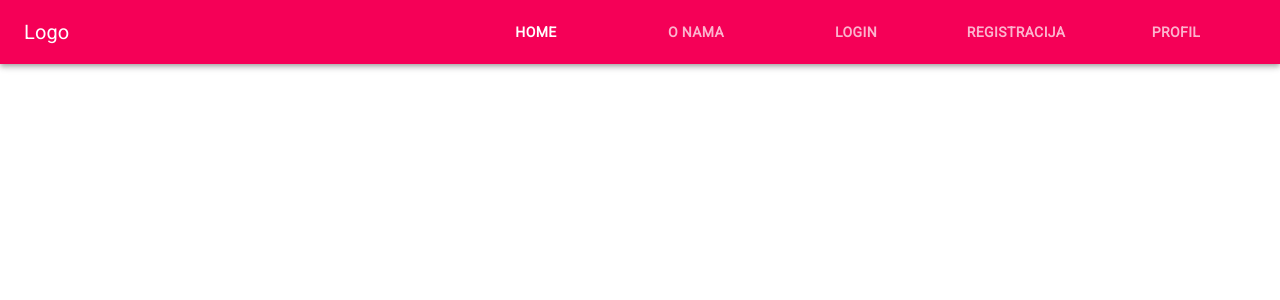
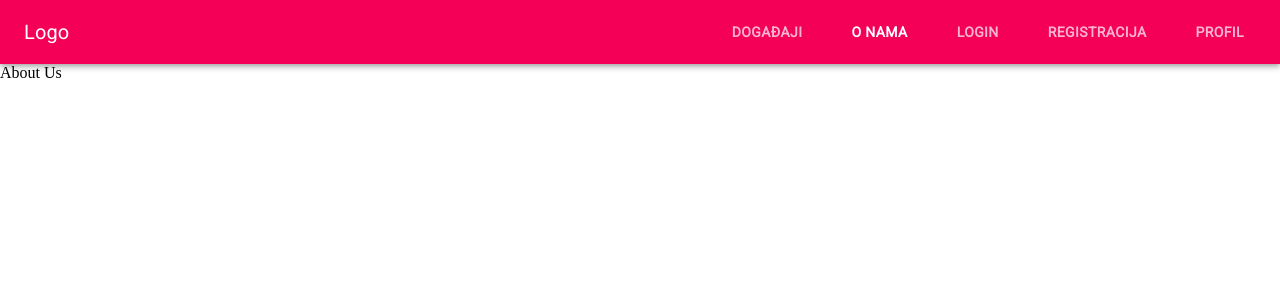
Before and after one commit to mrtanguero/festival-kulture, a React (Create React App) app in the folder frontend/: page /aboutus in a window 1280 px wide. Shown: the top 300 px of the page. Built offline with nearby package versions, Linux system fonts and the light colour scheme.

Commit message:
Navbar works, basic routing implemented

```diff
--- a/frontend/public/index.html
+++ b/frontend/public/index.html
@@ -14,7 +14,6 @@
       manifest.json provides metadata used when your web app is installed on a
       user's mobile device or desktop. See https://developers.google.com/web/fundamentals/web-app-manifest/
     -->
-    <link rel="manifest" href="%PUBLIC_URL%/manifest.json" />
     <!--
       Notice the use of %PUBLIC_URL% in the tags above.
       It will be replaced with the URL of the `public` folder during the build.
--- a/frontend/src/components/App.js
+++ b/frontend/src/components/App.js
@@ -2,6 +2,7 @@ import React from 'react';
 import { BrowserRouter, Route, Switch } from 'react-router-dom';
 
 import HomePage from '../pages/HomePage';
+import AboutUs from '../pages/AboutUs';
 import LoginPage from '../pages/LoginPage';
 import RegisterPage from '../pages/RegisterPage';
 import Navbar from './Navbar';
@@ -13,6 +14,7 @@ export default function App() {
         <Navbar />
         <Switch>
           <Route exact path="/" component={HomePage} />
+          <Route path="/aboutus" component={AboutUs} />
           <Route path="/register" component={RegisterPage} />
           <Route path="/login" component={LoginPage} />
         </Switch>
--- a/frontend/src/components/EventCard.js
+++ b/frontend/src/components/EventCard.js
@@ -1,4 +1,4 @@
-import React from 'react';
+import React, { useState } from 'react';
 import { makeStyles } from '@material-ui/core/styles';
 import Card from '@material-ui/core/Card';
 import CardHeader from '@material-ui/core/CardHeader';
@@ -11,6 +11,8 @@ import Typography from '@material-ui/core/Typography';
 import { red } from '@material-ui/core/colors';
 import MoreVertIcon from '@material-ui/icons/MoreVert';
 import Button from '@material-ui/core/Button';
+import Menu from '@material-ui/core/Menu';
+import MenuItem from '@material-ui/core/MenuItem';
 
 const useStyles = makeStyles({
   root: {
@@ -32,6 +34,8 @@ const useStyles = makeStyles({
 
 export default function EventCard(props) {
   const classes = useStyles();
+  const [anchorEl, setAnchorEl] = useState(null);
+  const open = Boolean(anchorEl);
   const {
     userName,
     userImgUrl,
@@ -40,6 +44,14 @@ export default function EventCard(props) {
     eventCategory,
     eventDescription,
   } = props.data;
+
+  const handleClick = (event) => {
+    setAnchorEl(event.currentTarget);
+  };
+
+  const handleClose = () => {
+    setAnchorEl(null);
+  };
 
   return (
     <Card className={classes.root}>
@@ -55,9 +67,26 @@ export default function EventCard(props) {
           </Avatar>
         }
         action={
-          <IconButton aria-label="settings">
-            <MoreVertIcon />
-          </IconButton>
+          <React.Fragment>
+            <IconButton
+              aria-controls="edit-menu"
+              aria-haspopup="true"
+              aria-label="edit-menu"
+              onClick={handleClick}
+            >
+              <MoreVertIcon />
+            </IconButton>
+            <Menu
+              id="edit-menu"
+              anchorEl={anchorEl}
+              keepMounted
+              open={open}
+              onClose={handleClose}
+            >
+              <MenuItem onClick={handleClose}>Edit</MenuItem>
+              <MenuItem onClick={handleClose}>Delete</MenuItem>
+            </Menu>
+          </React.Fragment>
         }
         title={<strong>{eventName}</strong>}
         subheader={eventCategory}
--- a/frontend/src/components/Navbar.js
+++ b/frontend/src/components/Navbar.js
@@ -1,5 +1,6 @@
 import React, { useState, useEffect } from 'react';
 import { Link } from 'react-router-dom';
+
 import { makeStyles } from '@material-ui/core/styles';
 import AppBar from '@material-ui/core/AppBar';
 import Toolbar from '@material-ui/core/Toolbar';
@@ -13,6 +14,8 @@ const useStyles = makeStyles((theme) => ({
   },
   tab: {
     fontWeight: 'bold',
+    minWidth: 10,
+    marginLeft: '25px',
   },
 }));
 
@@ -20,9 +23,21 @@ export default function Navbar() {
   const classes = useStyles();
   const [value, setValue] = useState(0);
 
-  console.log(classes);
+  useEffect(() => {
+    if (window.location.pathname === '/' && value !== 0) {
+      setValue(0);
+    } else if (window.location.pathname === '/aboutus' && value !== 1) {
+      setValue(1);
+    } else if (window.location.pathname === '/login' && value !== 2) {
+      setValue(2);
+    } else if (window.location.pathname === '/register' && value !== 3) {
+      setValue(3);
+    } else if (window.location.pathname === '/dashboard' && value !== 4) {
+      setValue(4);
+    }
+  }, [value]);
 
-  const handleChange = (_, value) => {
+  const handleChange = (e, value) => {
     setValue(value);
   };
 
@@ -36,7 +51,12 @@ export default function Navbar() {
             value={value}
             onChange={handleChange}
           >
-            <Tab className={classes.tab} label="Home" component={Link} to="/" />
+            <Tab
+              className={classes.tab}
+              label="Događaji"
+              component={Link}
+              to="/"
+            />
             <Tab
               className={classes.tab}
               label="O nama"
--- a/frontend/src/components/Schedule.js
+++ b/frontend/src/components/Schedule.js
@@ -1,15 +1,15 @@
 import React from 'react';
+import EventCard from './EventCard';
 import EventsRow from './EventsRow';
 
 import { testData } from '../temp/testData';
-import { Typography } from '@material-ui/core';
 
 export default function Schedule(props) {
   const { data } = props;
 
   return (
     <div>
-      <Typography variant='h1'>Ovo je Raspored</Typography>
+      <EventCard data={testData[0]} />
     </div>
   );
 }
--- /dev/null
+++ b/frontend/src/pages/AboutUs.js
@@ -0,0 +1,5 @@
+import React from 'react';
+
+export default function AboutUs() {
+  return <div>About Us</div>;
+}
```
Also changed, not shown: frontend/public/manifest.json (deleted).
